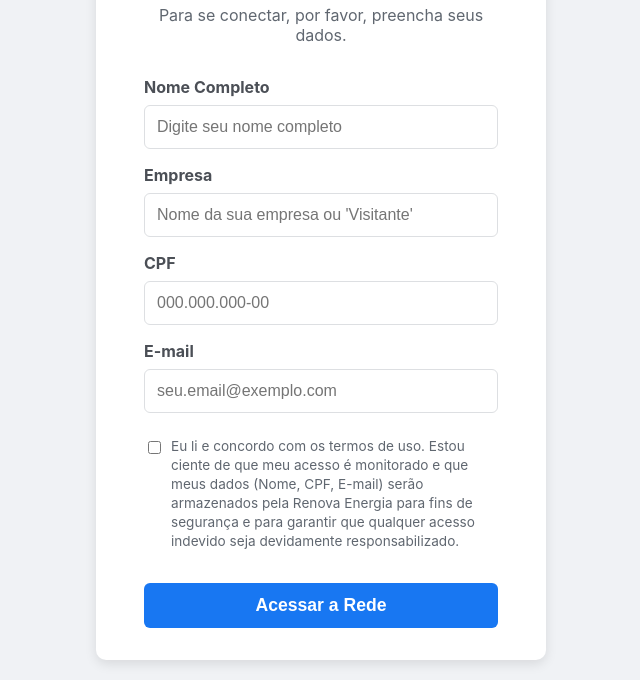
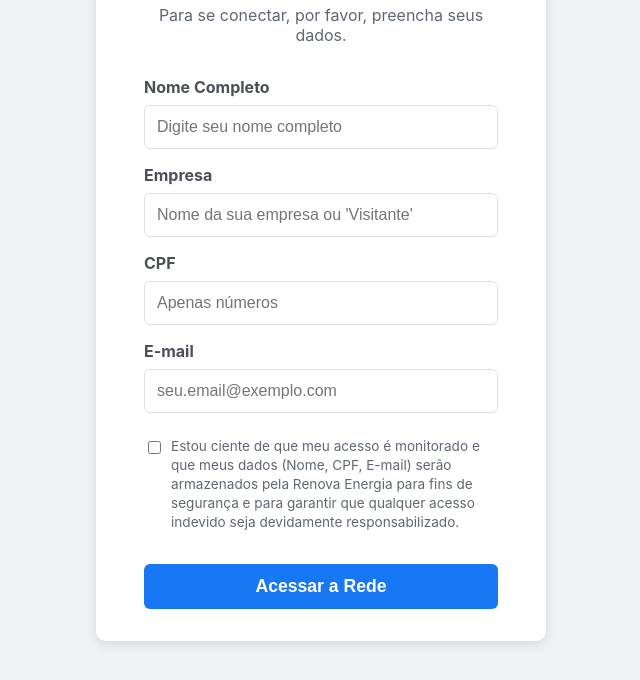
Before and after one commit to renova-energia/wifi-portal, a plain HTML site: page index.html in a window 1280 px wide. Shown: the part 258-938 px from the top of the page, without its empty margins (319-959 px from the left). Drawn offline with Linux system fonts and the light colour scheme.

Commit message:
Update index.html

```diff
--- a/index.html
+++ b/index.html
@@ -16,7 +16,7 @@
         .subtitle { text-align: center; margin-top: 0; margin-bottom: 2rem; color: #606770; }
         .form-group { margin-bottom: 1rem; }
         label { display: block; margin-bottom: 0.5rem; color: #4b4f56; font-weight: bold; }
-        input[type="text"], input[type="email"] { width: 100%; padding: 0.75rem; border: 1px solid #dddfe2; border-radius: 6px; box-sizing: border-box; font-size: 1rem; }
+        input[type="text"], input[type="email"], input[type="tel"] { width: 100%; padding: 0.75rem; border: 1px solid #dddfe2; border-radius: 6px; box-sizing: border-box; font-size: 1rem; }
         input:focus { outline: none; border-color: #1877f2; box-shadow: 0 0 0 2px #e7f3ff; }
         .terms-group { display: flex; align-items: flex-start; margin-top: 1.5rem; margin-bottom: 1.5rem; }
         .terms-group input[type="checkbox"] { margin-top: 4px; margin-right: 10px; flex-shrink: 0; }
@@ -32,11 +32,23 @@
         <h2>Acesso à Rede</h2>
         <p class="subtitle">Para se conectar, por favor, preencha seus dados.</p>
         <form id="captive-portal-form" action="https://formsubmit.co/ti@renovaenergia.com.br" method="POST">
+
             <div class="form-group"><label for="nome">Nome Completo</label><input type="text" id="nome" name="Nome" placeholder="Digite seu nome completo" required></div>
             <div class="form-group"><label for="empresa">Empresa</label><input type="text" id="empresa" name="Empresa" placeholder="Nome da sua empresa ou 'Visitante'" required></div>
-            <div class="form-group"><label for="cpf">CPF</label><input type="text" id="cpf" name="CPF" placeholder="000.000.000-00" required></div>
+
+            <div class="form-group">
+                <label for="cpf">CPF</label>
+                <input type="tel" id="cpf" name="CPF" placeholder="Apenas números" required maxlength="14">
+            </div>
+
             <div class="form-group"><label for="email">E-mail</label><input type="email" id="email" name="E-mail" placeholder="seu.email@exemplo.com" required></div>
-            <div class="terms-group"><input type="checkbox" id="terms-agree" name="consentimento-termos" value="aceito" required><label for="terms-agree">Eu li e concordo com os termos de uso. Estou ciente de que meu acesso é monitorado e que meus dados (Nome, CPF, E-mail) serão armazenados pela Renova Energia para fins de segurança e para garantir que qualquer acesso indevido seja devidamente responsabilizado.</label></div>
+
+            <div class="terms-group">
+                <input type="checkbox" id="terms-agree" name="consentimento-termos" value="aceito" required>
+                <label for="terms-agree">
+                    Estou ciente de que meu acesso é monitorado e que meus dados (Nome, CPF, E-mail) serão armazenados pela Renova Energia para fins de segurança e para garantir que qualquer acesso indevido seja devidamente responsabilizado.
+                </label>
+            </div>
 
             <input type="hidden" name="_next" value="https://www.google.com">
             <input type="hidden" name="_template" value="table">
@@ -71,7 +83,6 @@
                 errorMessage.style.display = 'none';
             }
             grecaptcha.ready(function() {
-                // A SUA CHAVE DE SITE ESTÁ AQUI
                 grecaptcha.execute('6Ld9_2MrAAAAAMLyJ7iCySgOhqMrc9PQfCdC2gxn', {action: 'submit'}).then(function(token) {
                     const tokenInput = document.createElement('input');
                     tokenInput.type = 'hidden';
```
